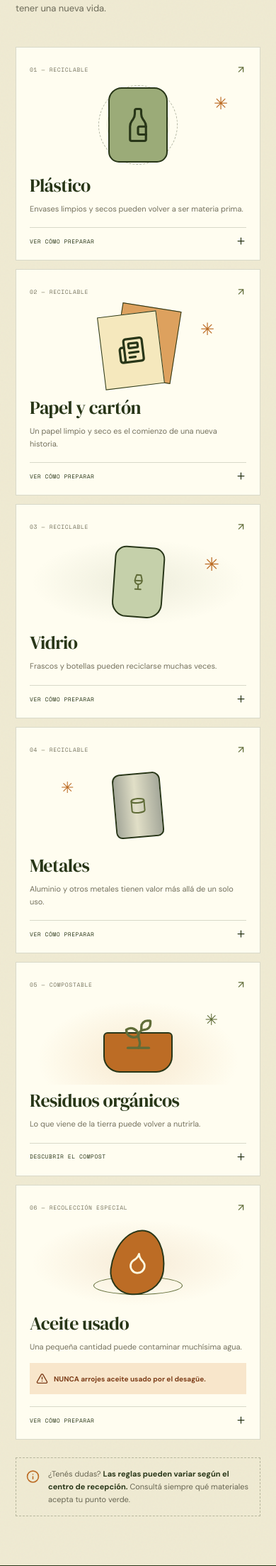
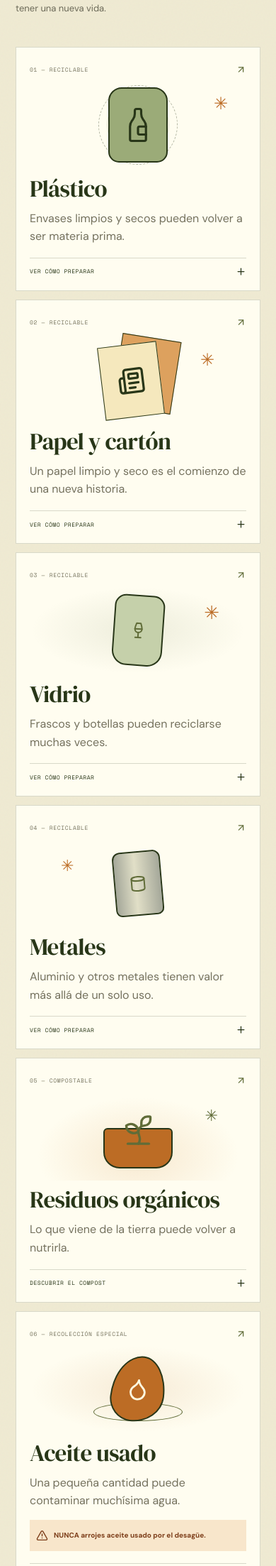
Before and after one commit to volcann07/flask, a Flask app: page / in a window 390 px wide. Shown: the part 2625-4831 px from the top of the page at 71% size. Run offline with Flask 3, Linux system fonts and the light colour scheme; some libraries are stand-ins or nearby versions.

Commit message:
cambio tamaño de letra

```diff
--- a/static/css/styles.css
+++ b/static/css/styles.css
@@ -159,13 +159,19 @@ button:focus-visible, a:focus-visible, input:focus-visible { outline: 3px solid
 .illustration-orbit::before { position: absolute; inset: 11px; content: ""; border: 1px solid rgba(40, 54, 24, .15); border-radius: 50%; }
 .illustration-plastic > svg { padding: 13px; width: 84px; height: 106px; border: 2px solid var(--forest); border-radius: 19px 19px 15px 15px; background: #9bab78; }
 .illustration-spark { position: absolute; top: 15px; right: 30px; color: var(--clay); font-size: 24px; }
-.material-card h3 { margin: 0 0 7px; font: 27px var(--serif); letter-spacing: -.02em; }
-.material-intro { min-height: 40px; margin: 0; color: #74715e; font-size: 11px; line-height: 1.6; }
+.material-card h3 { margin: 0 0 7px; font: 35px var(--serif); letter-spacing: -.02em; }
+.material-intro { min-height: 40px; margin: 0; color: #74715e; font-size: 16px; line-height: 1.6; }
 .material-details { max-height: 0; margin-top: 0; overflow: hidden; opacity: 0; transition: max-height .35s ease, opacity .25s, margin .25s; }
 .material-card.is-expanded .material-details { max-height: 350px; margin-top: 19px; opacity: 1; }
 .material-details > div + div { margin-top: 13px; padding-top: 11px; border-top: 1px solid var(--line); }
 .material-details strong { color: var(--olive); font: 8px var(--mono); letter-spacing: .07em; }
 .material-details p, .material-details ul { margin: 6px 0 0; color: #615f4f; font-size: 10px; line-height: 1.6; }
+.material-details > div:first-child strong { font-size: 10px; }
+.material-details > div:first-child p { font-size: 13px; }
+.material-details > div:nth-child(2) strong { font-size: 10px; }
+.material-details > div:nth-child(2) ul { font-size: 13px; }
+.card-organic .material-details > div:nth-child(2) strong { font-size: 11px; }
+.card-organic .material-details > div:nth-child(2) p { font-size: 13px; }
 .material-details ul { padding-left: 14px; }.material-details li { padding-left: 2px; margin: 2px 0; }
 .card-expand { width: 100%; margin-top: 17px; padding: 11px 0 0; display: flex; align-items: center; justify-content: space-between; color: var(--forest); border: 0; border-top: 1px solid var(--line); background: transparent; cursor: pointer; font: 8px var(--mono); letter-spacing: .06em; }
 .card-expand svg { width: 15px; height: 15px; }
@@ -291,7 +297,7 @@ button:focus-visible, a:focus-visible, input:focus-visible { outline: 3px solid
   .material-grid { grid-template-columns: 1fr; gap: 12px; }
   .material-card { min-height: auto; padding: 19px; }
   .material-illustration { height: 126px; }
-  .material-card h3 { font-size: 26px; }
+  .material-card h3 { font-size: 33px; }
   .material-intro { min-height: 0; }
   .material-card.is-expanded .material-details { max-height: 450px; }
   .education-foot { align-items: flex-start; padding: 14px; }
```
